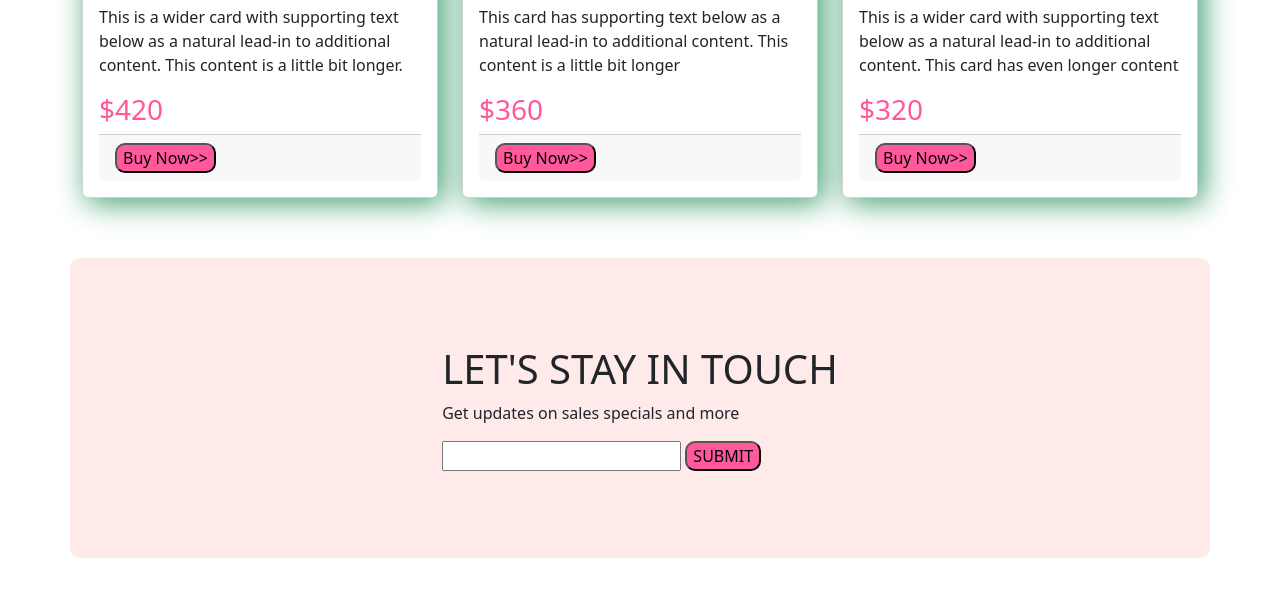
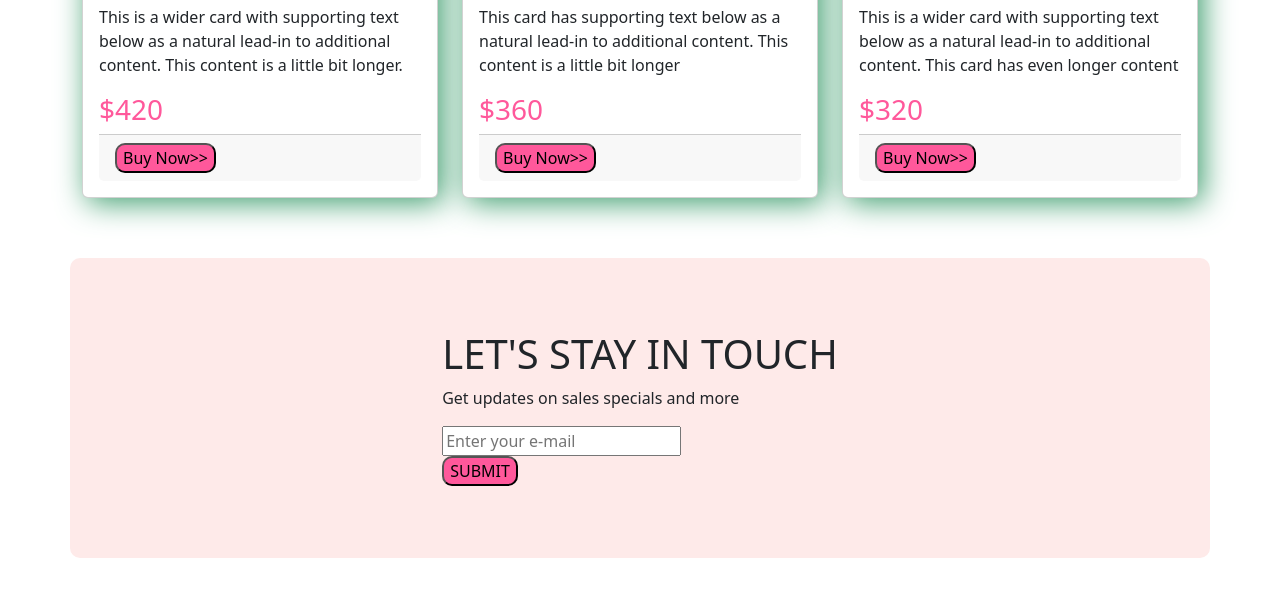
Before and after one commit to nasim354/panda-cuomarce, a plain HTML site: page index.html in a window 1280 px wide. Shown: the part 1066-1677 px from the top of the page. Drawn offline with nearby package versions, Linux system fonts and the light colour scheme.

Commit message:
protfulo website

```diff
--- a/index.html
+++ b/index.html
@@ -212,13 +212,15 @@
     <div >
       <h1>LET'S STAY IN TOUCH</h1>
       <p>Get updates on sales specials and more</p>
-      <input type="text">
+      <form class="d-flex" role="search">
+        <input type="search" placeholder="Enter your e-mail" >
+      </form>
      <button class="btn-color">SUBMIT</button>
     </div>
 </div>
 <div class="container w-50">
   <footer>
-    <small> <img class="w-25 hd" src="complete-web-development-bangla-resources/nasim.jpg" alt=""> E-mal: mdnasimahmaed354@gmail.com</small>
+    <small> <img class="w-25 hd rounded-circle" src="complete-web-development-bangla-resources/nasim.jpg" alt=""> E-mal: mdnasimahmaed354@gmail.com</small>
   </footer>
 </div>
 
```
